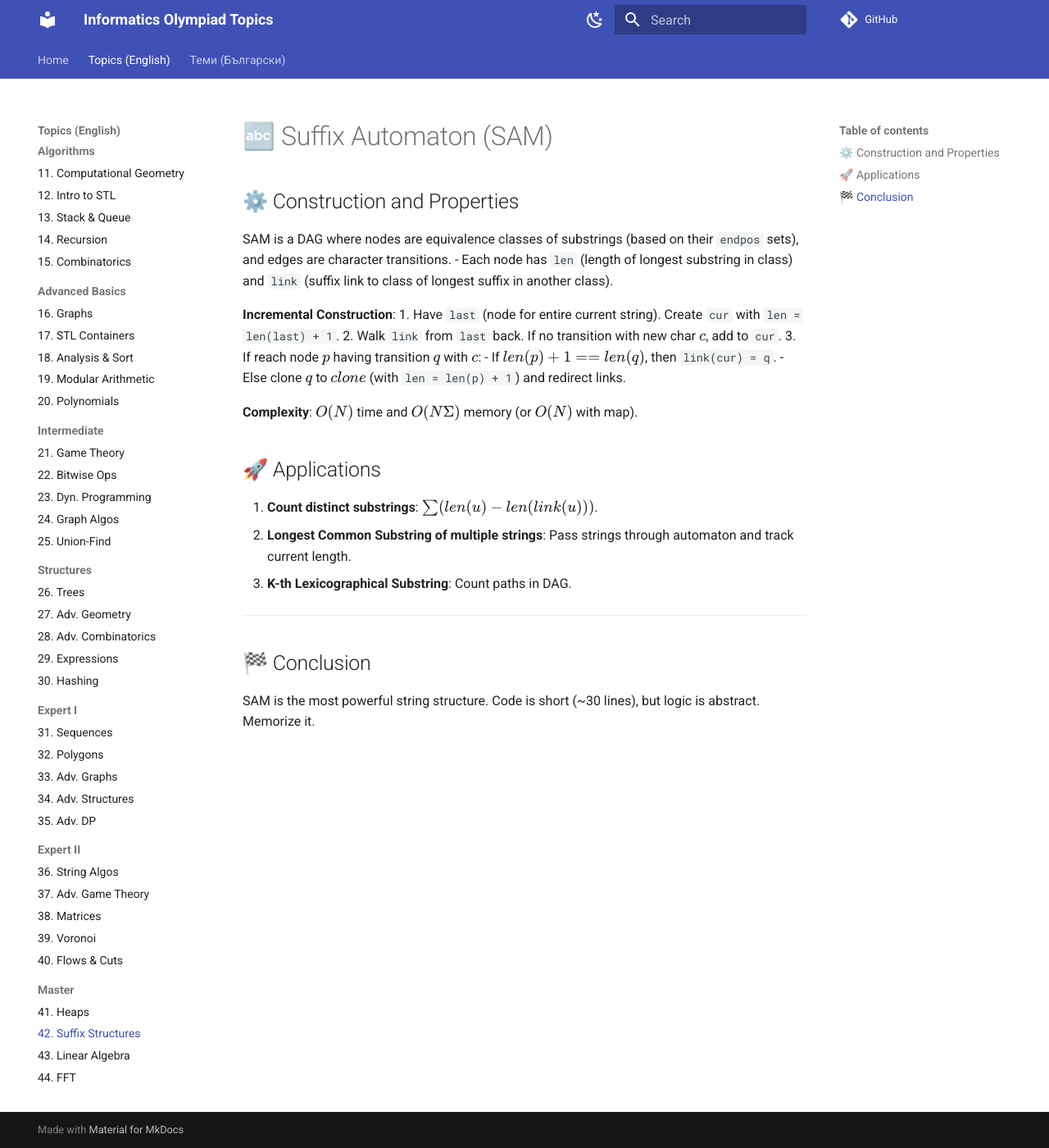
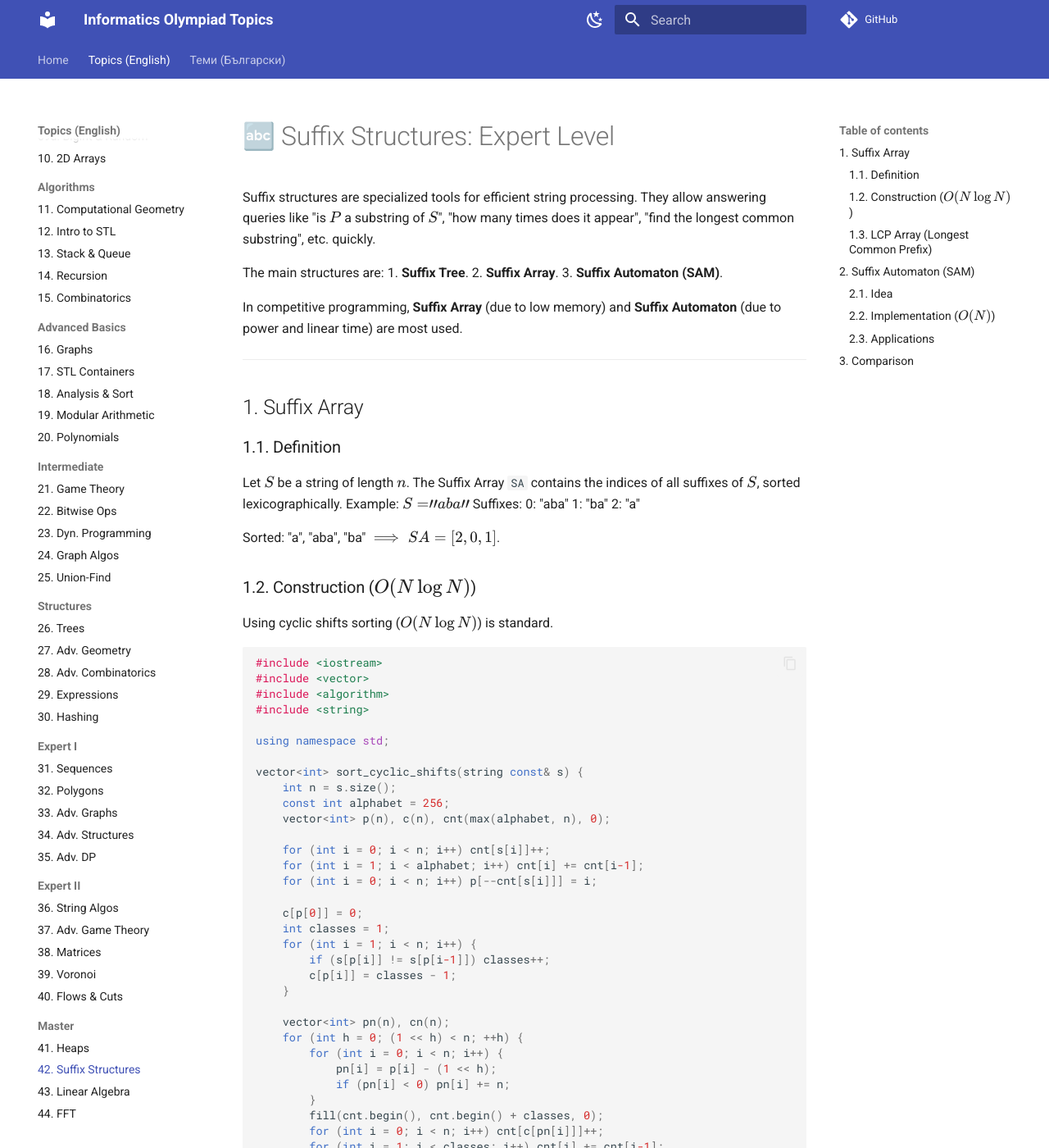
Before and after one commit to KadirYazadzhi/Informatics-Olympiad-Topics, an MkDocs documentation site: the page built from docs/EN/42_Suffix_Structures.md, in a window 1280 px wide and 1400 px high. Shown: the whole window at 82% size. Built offline with MkDocs 1.6.1 and Material for MkDocs 9.7.7, drawn with Linux system fonts in a browser that asks for light colours; comment, search, counter and statistics services are not loaded; some of the changed text lies outside the part shown.

Commit message:
Expand EN/42_Suffix_Structures.md: Suffix Array and SAM implementation

````diff
--- a/docs/EN/42_Suffix_Structures.md
+++ b/docs/EN/42_Suffix_Structures.md
@@ -1,27 +1,169 @@
-# 🔤 Suffix Automaton (SAM)
+# 🔤 Suffix Structures: Expert Level
 
-## ⚙️ Construction and Properties
+Suffix structures are specialized tools for efficient string processing. They allow answering queries like "is $P$ a substring of $S$", "how many times does it appear", "find the longest common substring", etc. quickly.
 
-SAM is a DAG where nodes are equivalence classes of substrings (based on their `endpos` sets), and edges are character transitions.
-- Each node has `len` (length of longest substring in class) and `link` (suffix link to class of longest suffix in another class).
+The main structures are:
+1.  **Suffix Tree**.
+2.  **Suffix Array**.
+3.  **Suffix Automaton (SAM)**.
 
-**Incremental Construction**:
-1. Have `last` (node for entire current string). Create `cur` with `len = len(last) + 1`.
-2. Walk `link` from `last` back. If no transition with new char $c$, add to `cur`.
-3. If reach node $p$ having transition $q$ with $c$:
-   - If $len(p) + 1 == len(q)$, then `link(cur) = q`.
-   - Else clone $q$ to $clone$ (with `len = len(p) + 1`) and redirect links.
-
-**Complexity**: $O(N)$ time and $O(N \Sigma)$ memory (or $O(N)$ with map).
-
-## 🚀 Applications
-
-1. **Count distinct substrings**: $\sum (len(u) - len(link(u)))$.
-2. **Longest Common Substring of multiple strings**: Pass strings through automaton and track current length.
-3. **K-th Lexicographical Substring**: Count paths in DAG.
+In competitive programming, **Suffix Array** (due to low memory) and **Suffix Automaton** (due to power and linear time) are most used.
 
 ---
 
-## 🏁 Conclusion
+## 1. Suffix Array
 
-SAM is the most powerful string structure. Code is short (~30 lines), but logic is abstract. Memorize it.
+### 1.1. Definition
+Let $S$ be a string of length $n$. The Suffix Array `SA` contains the indices of all suffixes of $S$, sorted lexicographically.
+Example: $S = "aba"$
+Suffixes:
+0: "aba"
+1: "ba"
+2: "a"
+
+Sorted: "a", "aba", "ba" $\implies SA = [2, 0, 1]$.
+
+### 1.2. Construction ($O(N \log N)$)
+Using cyclic shifts sorting ($O(N \log N)$) is standard.
+
+```cpp
+#include <iostream>
+#include <vector>
+#include <algorithm>
+#include <string>
+
+using namespace std;
+
+vector<int> sort_cyclic_shifts(string const& s) {
+    int n = s.size();
+    const int alphabet = 256;
+    vector<int> p(n), c(n), cnt(max(alphabet, n), 0);
+
+    for (int i = 0; i < n; i++) cnt[s[i]]++;
+    for (int i = 1; i < alphabet; i++) cnt[i] += cnt[i-1];
+    for (int i = 0; i < n; i++) p[--cnt[s[i]]] = i;
+
+    c[p[0]] = 0;
+    int classes = 1;
+    for (int i = 1; i < n; i++) {
+        if (s[p[i]] != s[p[i-1]]) classes++;
+        c[p[i]] = classes - 1;
+    }
+
+    vector<int> pn(n), cn(n);
+    for (int h = 0; (1 << h) < n; ++h) {
+        for (int i = 0; i < n; i++) {
+            pn[i] = p[i] - (1 << h);
+            if (pn[i] < 0) pn[i] += n;
+        }
+        fill(cnt.begin(), cnt.begin() + classes, 0);
+        for (int i = 0; i < n; i++) cnt[c[pn[i]]]++;
+        for (int i = 1; i < classes; i++) cnt[i] += cnt[i-1];
+        for (int i = n-1; i >= 0; i--) p[--cnt[c[pn[i]]]] = pn[i];
+
+        cn[p[0]] = 0;
+        classes = 1;
+        for (int i = 1; i < n; i++) {
+            pair<int, int> cur = {c[p[i]], c[(p[i] + (1 << h)) % n]};
+            pair<int, int> prev = {c[p[i-1]], c[(p[i-1] + (1 << h)) % n]};
+            if (cur != prev) ++classes;
+            cn[p[i]] = classes - 1;
+        }
+        c.swap(cn);
+    }
+    return p;
+}
+
+vector<int> suffix_array_construction(string s) {
+    s += "$";
+    vector<int> sorted_shifts = sort_cyclic_shifts(s);
+    sorted_shifts.erase(sorted_shifts.begin());
+    return sorted_shifts;
+}
+```
+
+### 1.3. LCP Array (Longest Common Prefix)
+`LCP[i]` is the length of the longest common prefix between `SA[i]` and `SA[i-1]`.
+It allows solving:
+1.  **Number of distinct substrings**: $\frac{n(n+1)}{2} - \sum LCP[i]$.
+2.  **Longest repeating substring**: $\max(LCP)$.
+
+---
+
+## 2. Suffix Automaton (SAM)
+
+### 2.1. Idea
+A DAG that compresses all substrings.
+*   **States**: Equivalence classes of substrings (`endpos`).
+*   **Suffix Links**: Point to the longest suffix in a different class.
+
+### 2.2. Implementation ($O(N)$)
+
+```cpp
+#include <map>
+
+struct State {
+    int len, link;
+    std::map<char, int> next;
+};
+
+const int MAXLEN = 100000;
+State st[MAXLEN * 2];
+int sz, last;
+
+void sam_init() {
+    st[0].len = 0;
+    st[0].link = -1;
+    st[0].next.clear();
+    sz = 1;
+    last = 0;
+}
+
+void sam_extend(char c) {
+    int cur = sz++;
+    st[cur].len = st[last].len + 1;
+    st[cur].next.clear();
+    int p = last;
+    while (p != -1 && st[p].next.find(c) == st[p].next.end()) {
+        st[p].next[c] = cur;
+        p = st[p].link;
+    }
+    if (p == -1) {
+        st[cur].link = 0;
+    } else {
+        int q = st[p].next[c];
+        if (st[p].len + 1 == st[q].len) {
+            st[cur].link = q;
+        } else {
+            int clone = sz++;
+            st[clone].len = st[p].len + 1;
+            st[clone].next = st[q].next;
+            st[clone].link = st[q].link;
+            while (p != -1 && st[p].next[c] == q) {
+                st[p].next[c] = clone;
+                p = st[p].link;
+            }
+            st[q].link = st[cur].link = clone;
+        }
+    }
+    last = cur;
+}
+```
+
+### 2.3. Applications
+1.  **Check occurrence**: Follow edges from root. $O(|P|)$.
+2.  **Distinct substrings**: Sum of $(len(u) - len(link(u)))$.
+3.  **K-th Lexicographical Substring**: Count paths in DAG.
+
+---
+
+## 3. Comparison
+
+| Feature | Suffix Array + LCP | Suffix Automaton |
+| :--- | :--- | :--- |
+| **Memory** | $O(N)$ (small constant) | $O(N \Sigma)$ or map |
+| **Construction** | $O(N \log N)$ | $O(N)$ |
+| **Complexity** | Moderate | Abstract logic |
+| **Flexibility** | Good for static | Excellent for dynamic |
+
+For contests, use **Suffix Array** if memory is tight ($N=5 \cdot 10^5$), otherwise **SAM** is more powerful.
````
